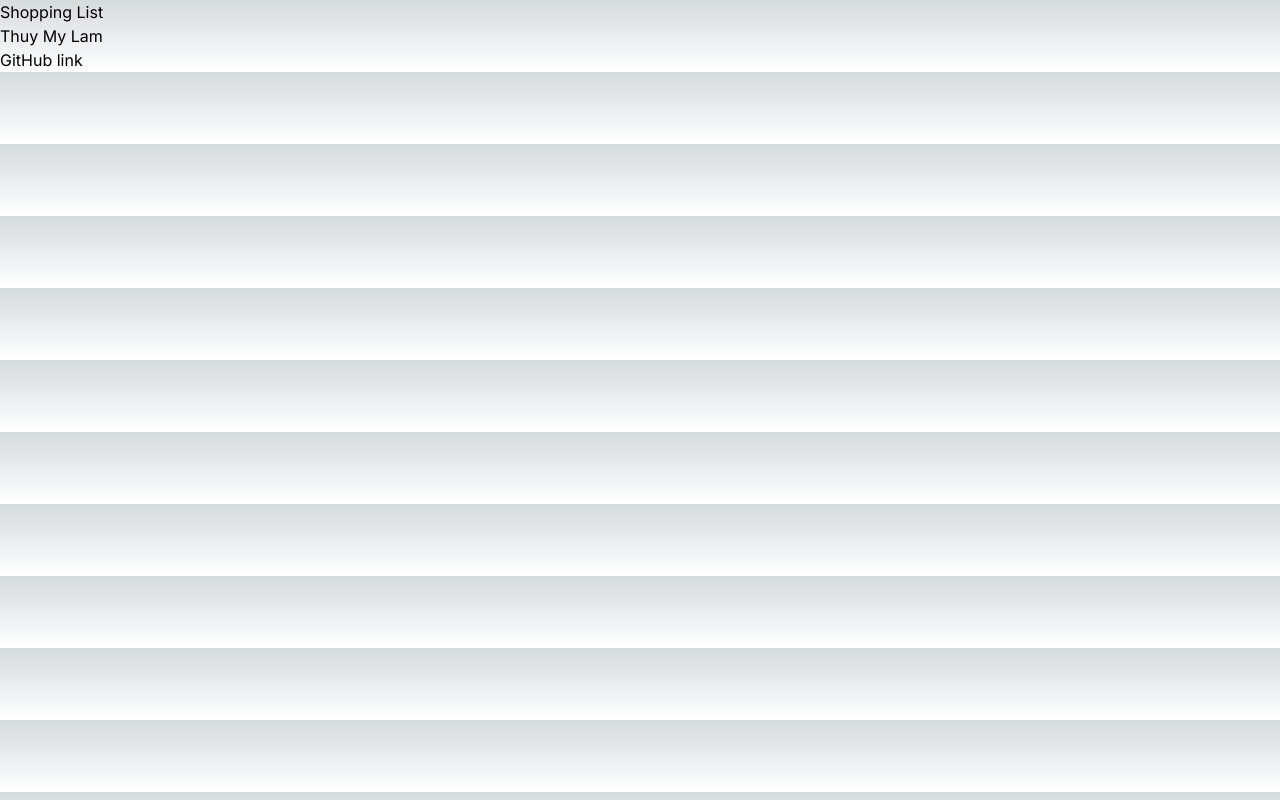
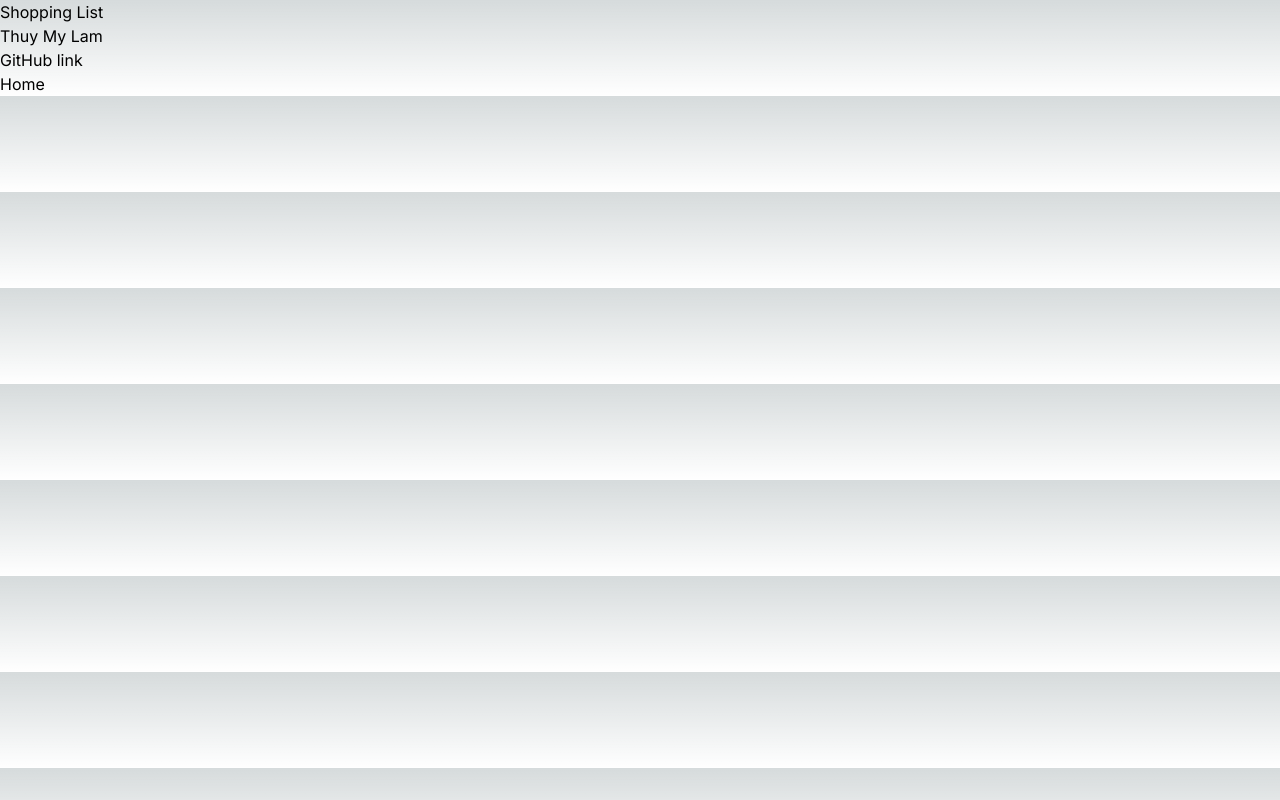
Before and after one commit to mylamthuy/cprg306-assignments, a Next.js app: page /week-2 in a window 1280 px wide. Built offline with nearby package versions, Linux system fonts and the light colour scheme.

Commit message:
Update student-info.js

```diff
--- a/app/week-2/student-info.js
+++ b/app/week-2/student-info.js
@@ -1,11 +1,16 @@
 import Link from "next/link";
 
 export default function StudentInfo() {
-    let name = "Thuy My Lam";
+    let studentName = "Thuy My Lam";
     return (
-    <div>
-      <p>{name}</p>
-      <Link href="https://github.com/mylamthuy">GitHub link</Link>
-    </div>
+    <main>
+      <p>{studentName}</p>
+      <p>
+        <Link href="https://github.com/mylamthuy">GitHub link</Link>
+      </p>
+      <p>
+        <Link href="../">Home</Link>
+      </p>
+    </main>
   );
 }
```
